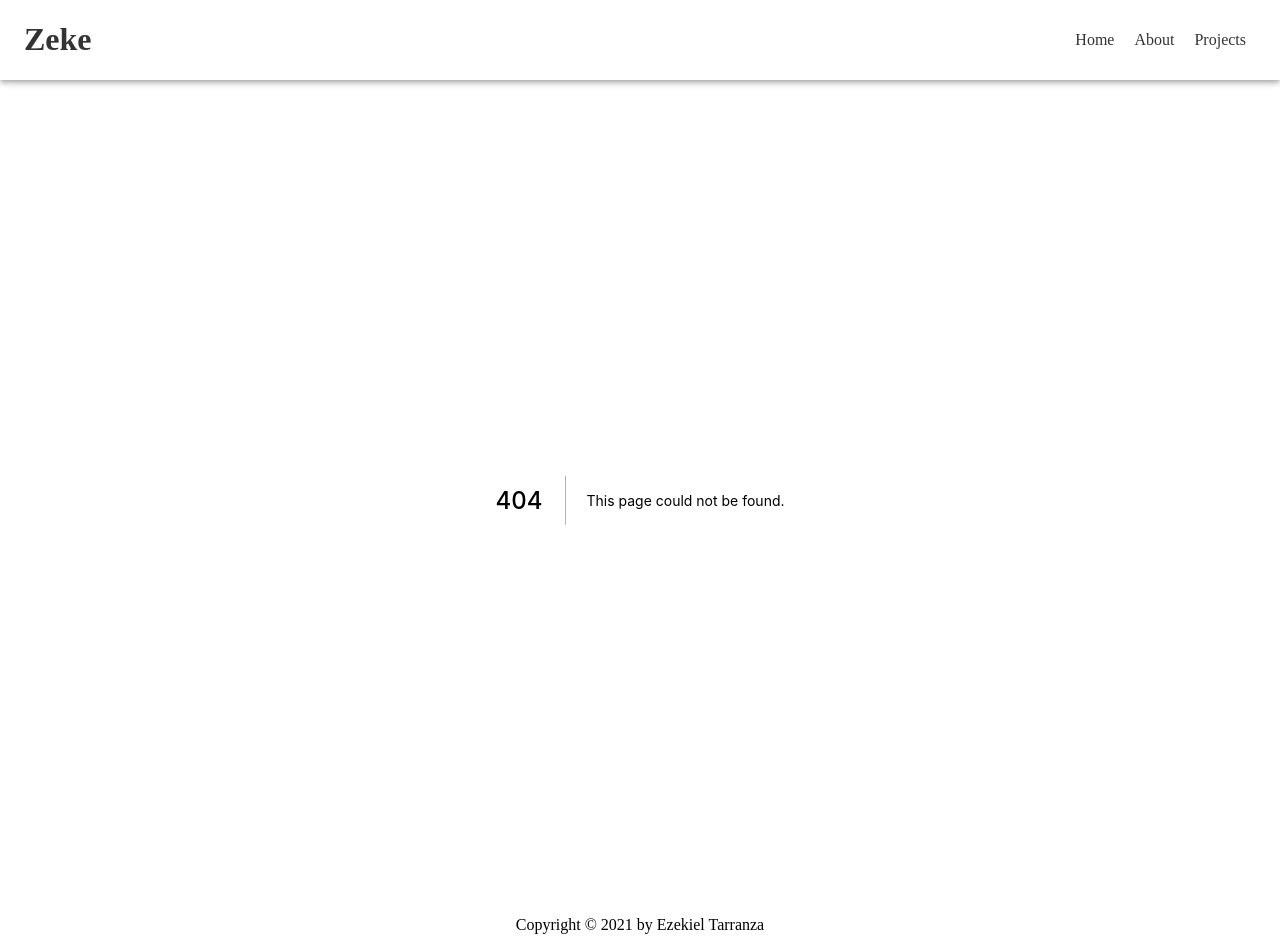
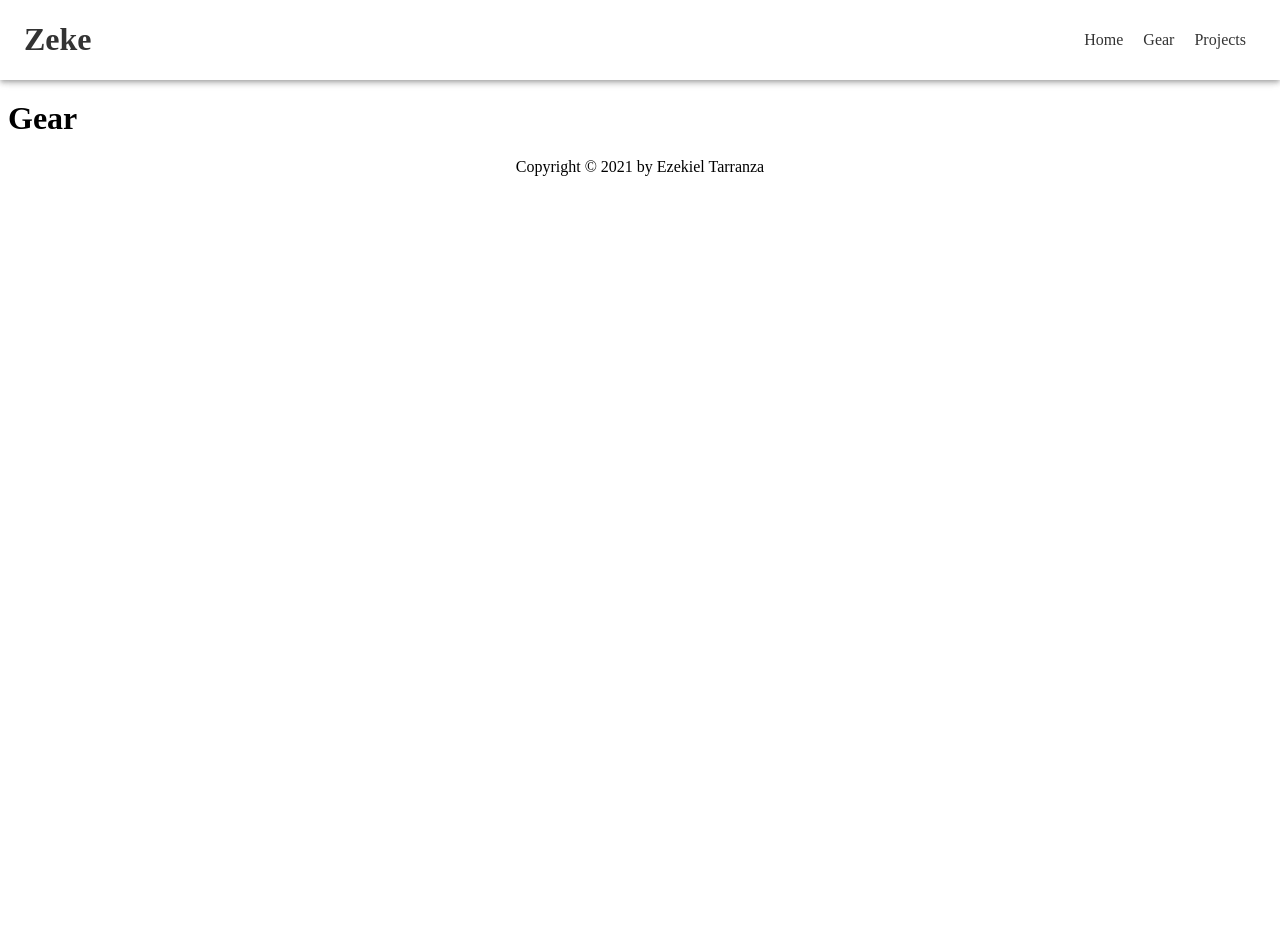
Before and after one commit to kielllll/web-portfolio, a Next.js app: page /gear in a window 1280 px wide. Before the commit this address had no page. After the commit the page ends 800 px from the top, so only its background shows below. Built offline with nearby package versions, Linux system fonts and the light colour scheme.

Commit message:
update: renamed about to gear

```diff
--- a/components/NavBar.js
+++ b/components/NavBar.js
@@ -18,8 +18,8 @@ const NavBar = () => {
           <Link href="/">
             <a className={styles.link}>Home</a>
           </Link>
-          <Link href="/about">
-            <a className={styles.link}>About</a>
+          <Link href="/gear">
+            <a className={styles.link}>Gear</a>
           </Link>
           <Link href="/projects">
             <a className={styles.link}>Projects</a>
--- a/pages/about.js
+++ b/pages/gear.js
@@ -6,7 +6,7 @@ export default function About() {
       <Head>
         <title>About | Ezekiel Tarranza</title>
       </Head>
-      <h1>About Page</h1>
+      <h1>Gear</h1>
     </div>
   );
 }
```
